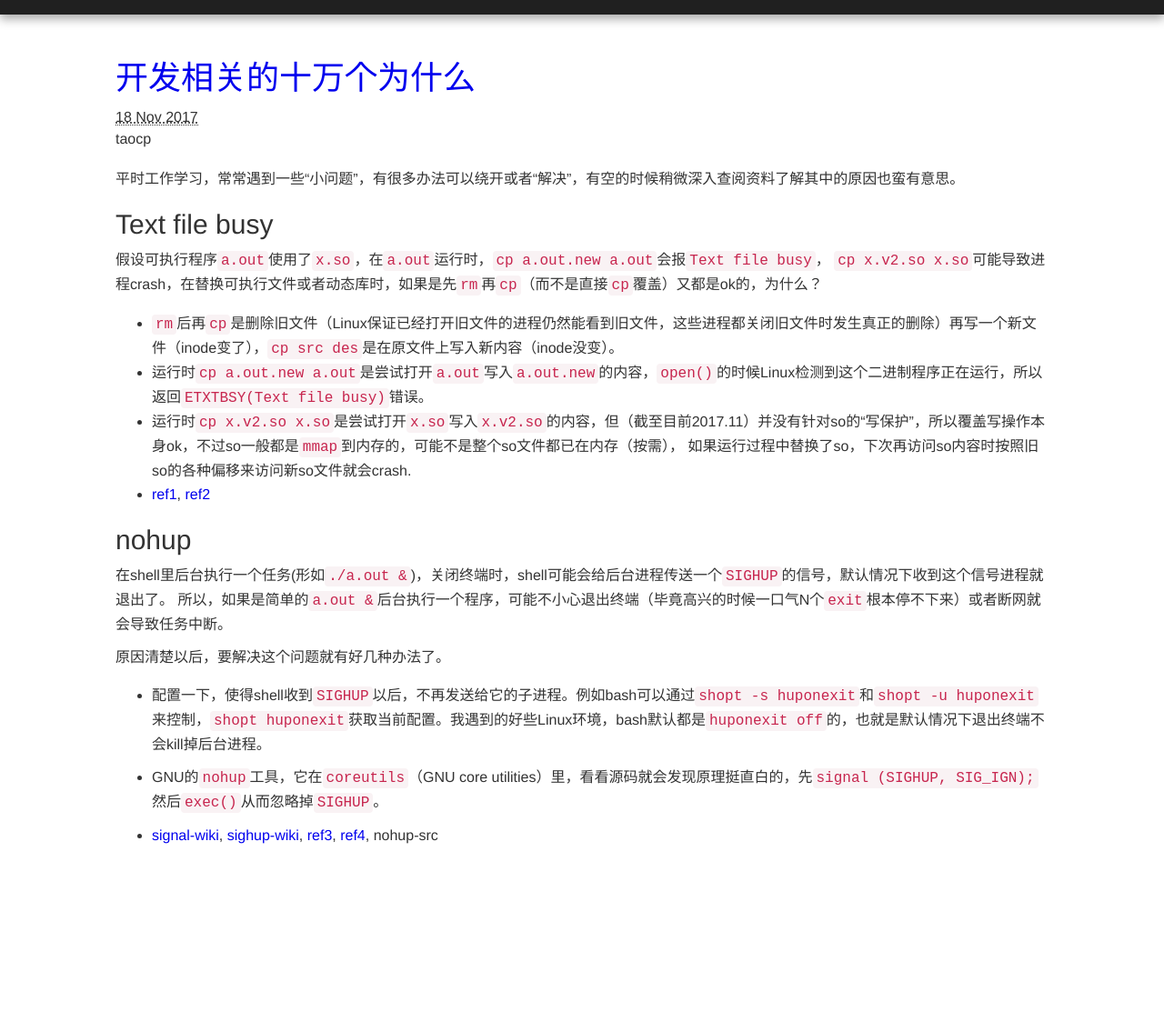
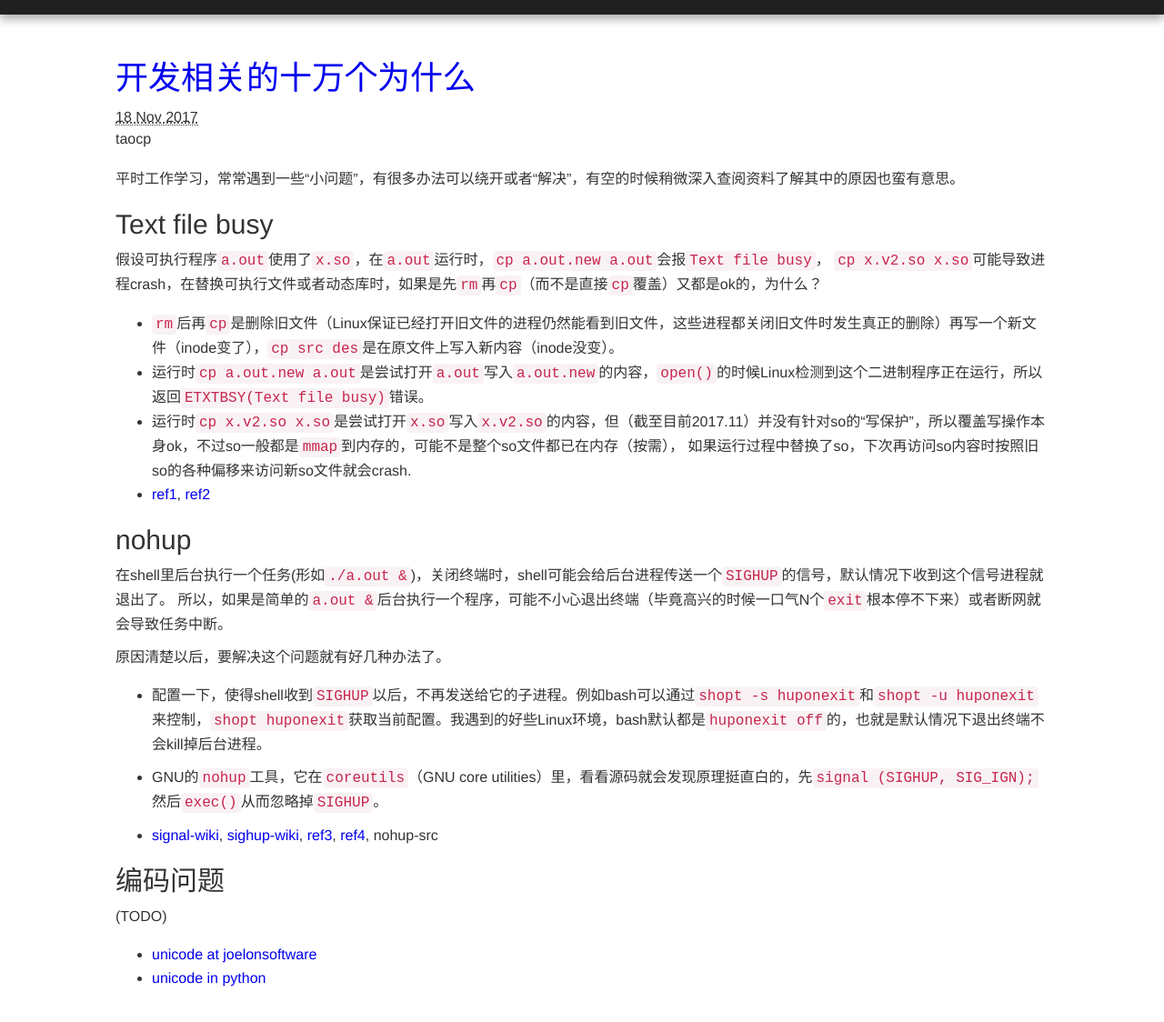
Before and after one commit to taocp/taocp.github.com, a Jekyll site: the page built from _posts/2017-11-18-开发相关的十万个为什么.md, in a window 1280 px wide, cut to the strip 104-1239 px from the top of the page. Shown: the top 1124 px of the strip at 91% size. Built offline with Jekyll 4.4.1, drawn with Linux system fonts in a browser that asks for light colours; nearby versions of some CDN libraries; library files that are not in the unit come from our copies; comment, search, counter and statistics services are not loaded; before the commit the page ends 1082 px from its top, so only the background shows below that.

Commit message:
update 2017-11-18

```diff
--- a/_posts/2017-11-18-开发相关的十万个为什么.md
+++ b/_posts/2017-11-18-开发相关的十万个为什么.md
@@ -37,3 +37,14 @@ categories:
 - GNU的`nohup`工具，它在`coreutils`（GNU core utilities）里，看看源码就会发现原理挺直白的，先`signal (SIGHUP, SIG_IGN);`然后`exec()`从而忽略掉`SIGHUP`。
 
 - [signal-wiki](https://en.wikipedia.org/wiki/Signal_(IPC)), [sighup-wiki](https://en.wikipedia.org/wiki/SIGHUP), [ref3](https://serverfault.com/a/117157/294205), [ref4](https://stackoverflow.com/a/4319666/1498303), nohup-src
+
+
+## 编码问题
+
+(TODO)
+
+<!-- 原理说明；实验：终端编码、vim编码配置、文件编码 -->
+
+
+- [unicode at joelonsoftware]( https://www.joelonsoftware.com/2003/10/08/the-absolute-minimum-every-software-developer-absolutely-positively-must-know-about-unicode-and-character-sets-no-excuses)
+- [unicode in python](http://farmdev.com/talks/unicode/)
```
